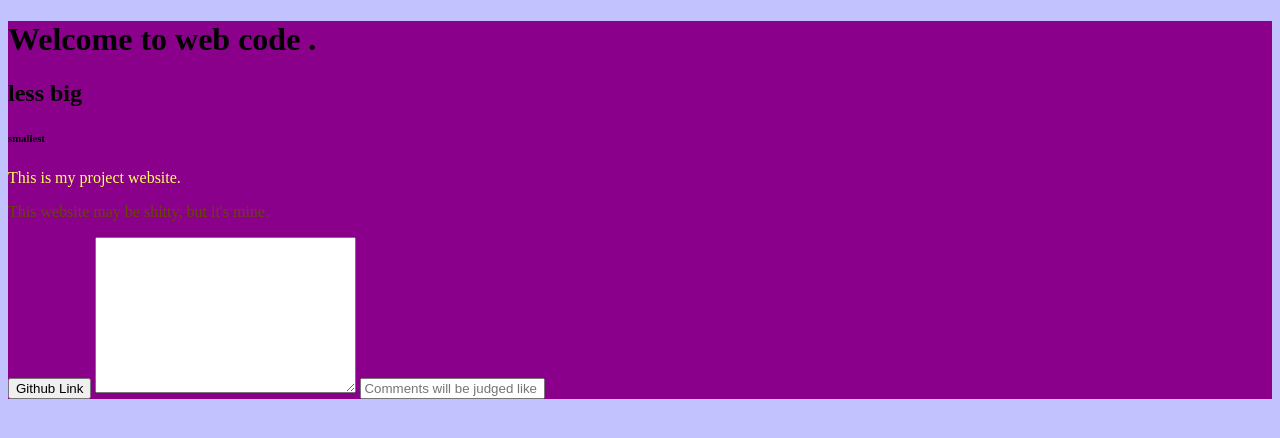
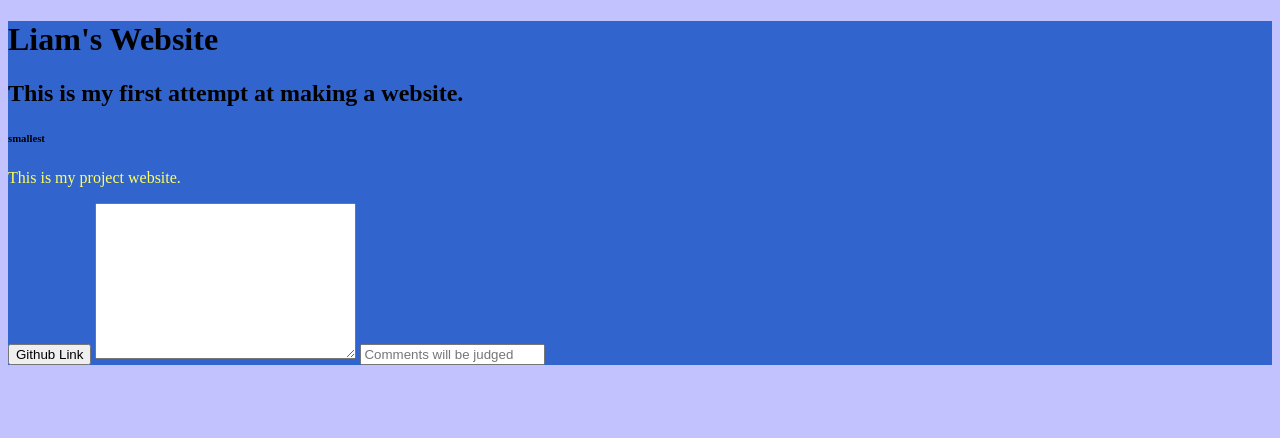
Before and after one commit to ImportLiam/WebScrapey, a plain HTML site: page src/index.html in a window 1280 px wide. Drawn offline with Linux system fonts and the light colour scheme.

Commit message:
Blue color plus launch.json

```diff
--- a/src/index.html
+++ b/src/index.html
@@ -10,15 +10,15 @@
 <body>
     <div class="first-container">
         <h1 class="liam-first-text">
-            Welcome to web code .
+            Liam's Website
         </h1>
-        <h2> less big</h2>
+        <h2> This is my first attempt at making a website.</h2>
         <h6>smallest</h6>
         <p style="color:#ffff5d">
             This is my project website.
         </p>
-        <p style="color:#684600">
-            This website may be shitty, but it's mine.
+        <p style="color:#c4922d">
+
         </p>
         <button href="https://github.com/ImportLiam/WebScrapey">
             Github Link
@@ -27,7 +27,7 @@
         <a href="https://github.com/ImportLiam/WebScrapey"> </a>
     </body>
         <textarea name="" id="" cols="30" rows="10"></textarea>
-        <input type="text" placeholder="Comments will be judged like">
+        <input type="text" placeholder="Comments will be judged">
     </div>
 
 </div class="second-container">
--- a/src/style.css
+++ b/src/style.css
@@ -3,6 +3,9 @@ body {
 }
 
 .first-container {
-    background-color: darkmagenta;
+    background-color: rgb(50, 100, 206);
 
 }
+.second-container {
+    background-color: azure;
+}
```
